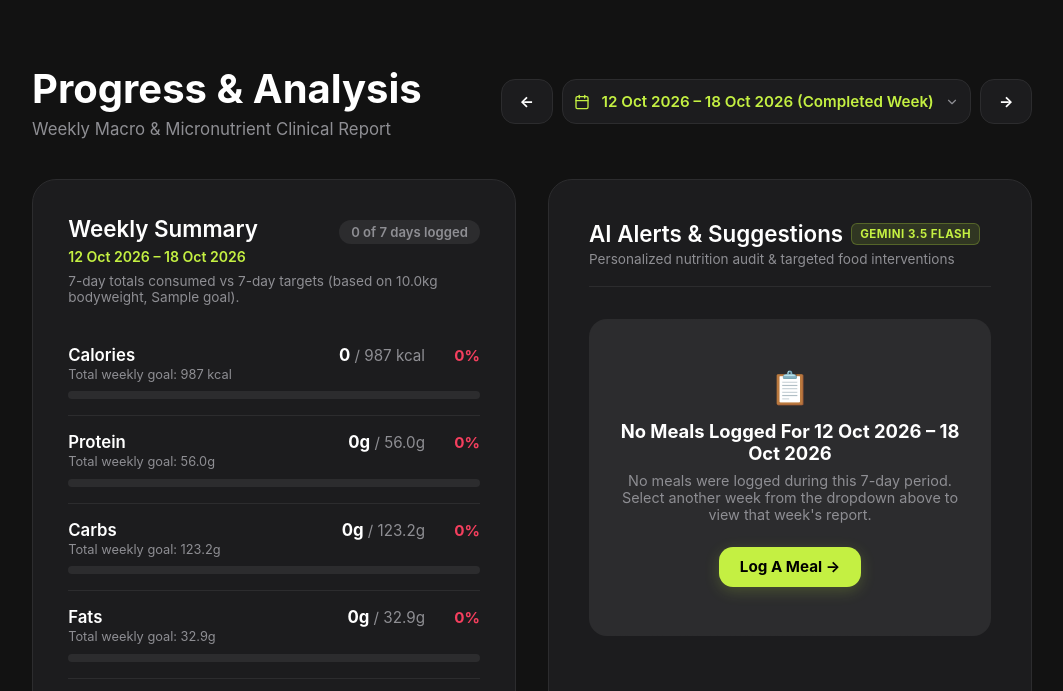
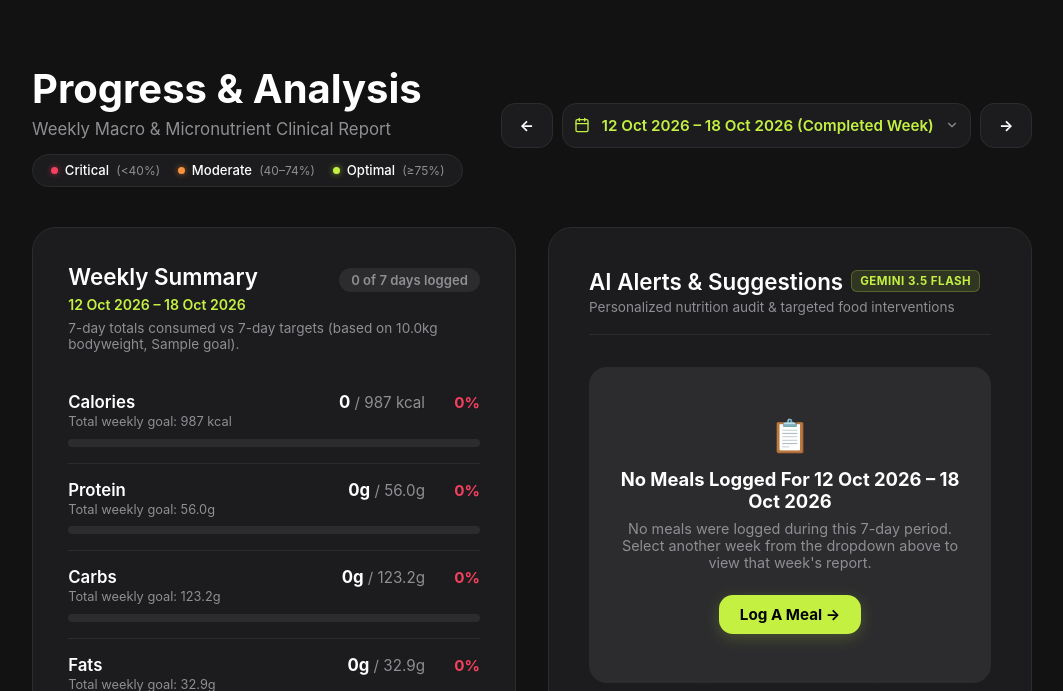
Before and after one commit to akhil-preman/Nutritrack, a Flask app: page /weekly in a window 1280 px wide. Shown: the part 80-771 px from the top of the page, without its empty margins (108-1171 px from the left). Run offline with Flask 3, Linux system fonts and the light colour scheme; the visitor is signed in with stand-in values (Sample User, id 1); tables that the repository leaves empty hold one stand-in row (values such as "Sample post").

Commit message:
Add minimal status legend pill in weekly analysis header

```diff
--- a/templates/weekly.html
+++ b/templates/weekly.html
@@ -74,6 +74,52 @@
         .btn-week-nav.disabled {
             opacity: 0.3;
             pointer-events: none;
+        }
+
+        /* Minimal Status Legend Pill */
+        .legend-box {
+            display: inline-flex;
+            align-items: center;
+            gap: 1.1rem;
+            background: var(--card-bg);
+            border: 1px solid var(--border-color);
+            padding: 0.45rem 1.1rem;
+            border-radius: 999px;
+            margin-top: 0.95rem;
+            flex-wrap: wrap;
+        }
+        .legend-item {
+            display: inline-flex;
+            align-items: center;
+            gap: 0.45rem;
+            font-size: 0.82rem;
+        }
+        .legend-dot {
+            width: 7px;
+            height: 7px;
+            border-radius: 50%;
+            display: inline-block;
+            flex-shrink: 0;
+        }
+        .legend-dot.critical {
+            background: #f43f5e;
+            box-shadow: 0 0 6px rgba(244, 63, 94, 0.6);
+        }
+        .legend-dot.moderate {
+            background: #fb923c;
+            box-shadow: 0 0 6px rgba(251, 146, 60, 0.6);
+        }
+        .legend-dot.optimal {
+            background: var(--primary-color);
+            box-shadow: 0 0 6px rgba(196, 240, 66, 0.6);
+        }
+        .legend-text {
+            color: var(--text-main);
+            font-weight: 500;
+        }
+        .legend-range {
+            color: var(--text-muted);
+            font-size: 0.75rem;
         }
 
         .weekly-grid { display: grid; grid-template-columns: 1fr 1fr; gap: 2rem; }
@@ -406,6 +452,23 @@
             <div class="header-info">
                 <h1>Progress & Analysis</h1>
                 <p>Weekly Macro & Micronutrient Clinical Report</p>
+                <div class="legend-box">
+                    <div class="legend-item">
+                        <span class="legend-dot critical"></span>
+                        <span class="legend-text">Critical</span>
+                        <span class="legend-range">(&lt;40%)</span>
+                    </div>
+                    <div class="legend-item">
+                        <span class="legend-dot moderate"></span>
+                        <span class="legend-text">Moderate</span>
+                        <span class="legend-range">(40–74%)</span>
+                    </div>
+                    <div class="legend-item">
+                        <span class="legend-dot optimal"></span>
+                        <span class="legend-text">Optimal</span>
+                        <span class="legend-range">(&ge;75%)</span>
+                    </div>
+                </div>
             </div>
 
             <!-- 7-Day Date Grouped Week Selector -->
```
